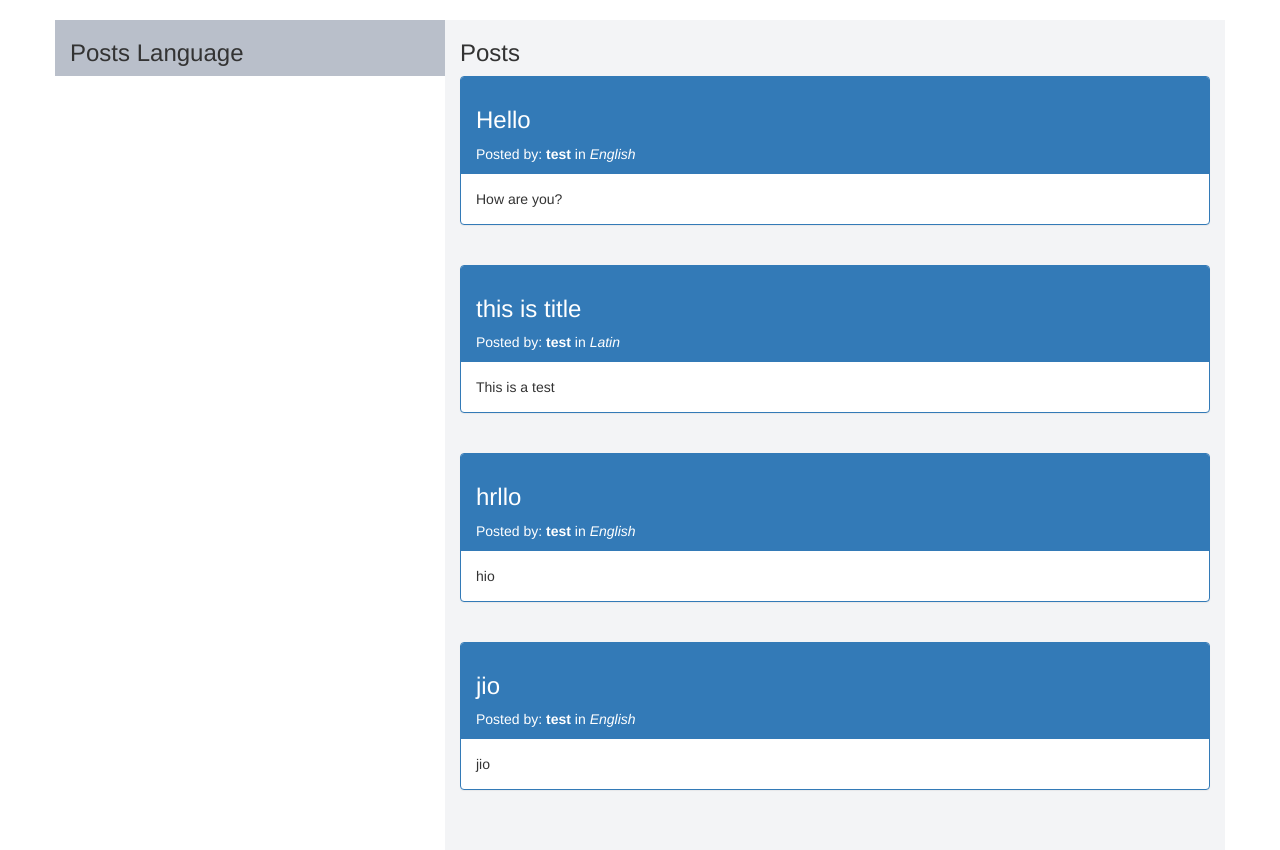
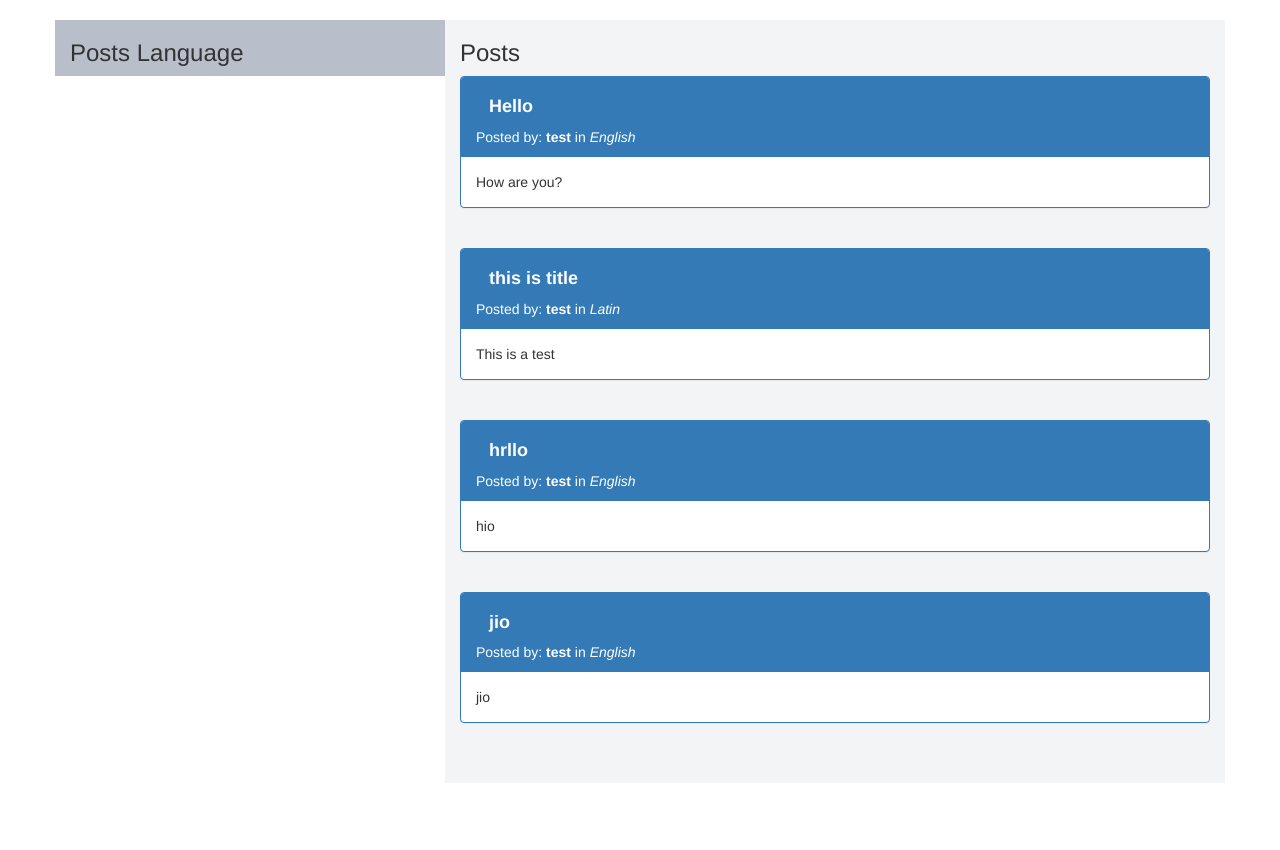
Before and after one commit to billywongstuy/SoftDevFall-FP-ChenY_TitenskyJ_WongB_ZhangH, a Flask app: page / in a window 1280 px wide. Shown: the part 52-902 px from the top of the page. After the commit the page ends 777 px from the top, so only its background shows below. Run offline with Flask 2, Linux system fonts and the light colour scheme; a user stored in the database is signed in; data comes from the database, SQL or seed files in the repository; some libraries are stand-ins or nearby versions.

Commit message:
finished clickable title

```diff
--- a/static/css/main.css
+++ b/static/css/main.css
@@ -10,3 +10,13 @@ textarea {
     min-width:100%;
     height:200px;
 }
+
+.btn-link{
+    color:white;
+    font-size:18px;
+    font-weight:bold;
+}
+
+.btn-link:hover{
+    color:black;
+}
--- a/templates/home.html
+++ b/templates/home.html
@@ -22,7 +22,7 @@
 	  <div class="panel-heading">
 	    <form id={{post[1]}} action="/viewPost">
 	      <input type="hidden" value={{post[1]}}>
-	      <h3>{{post[2]}}</h3>
+	      <button class="btn btn-link" role="link" type="submit">{{post[2]}}</button>
 	    </form>
 	    Posted by: <b>{{post[0]}}</b> in <i>{{post[4]}}</i>
 	  </div>
```
